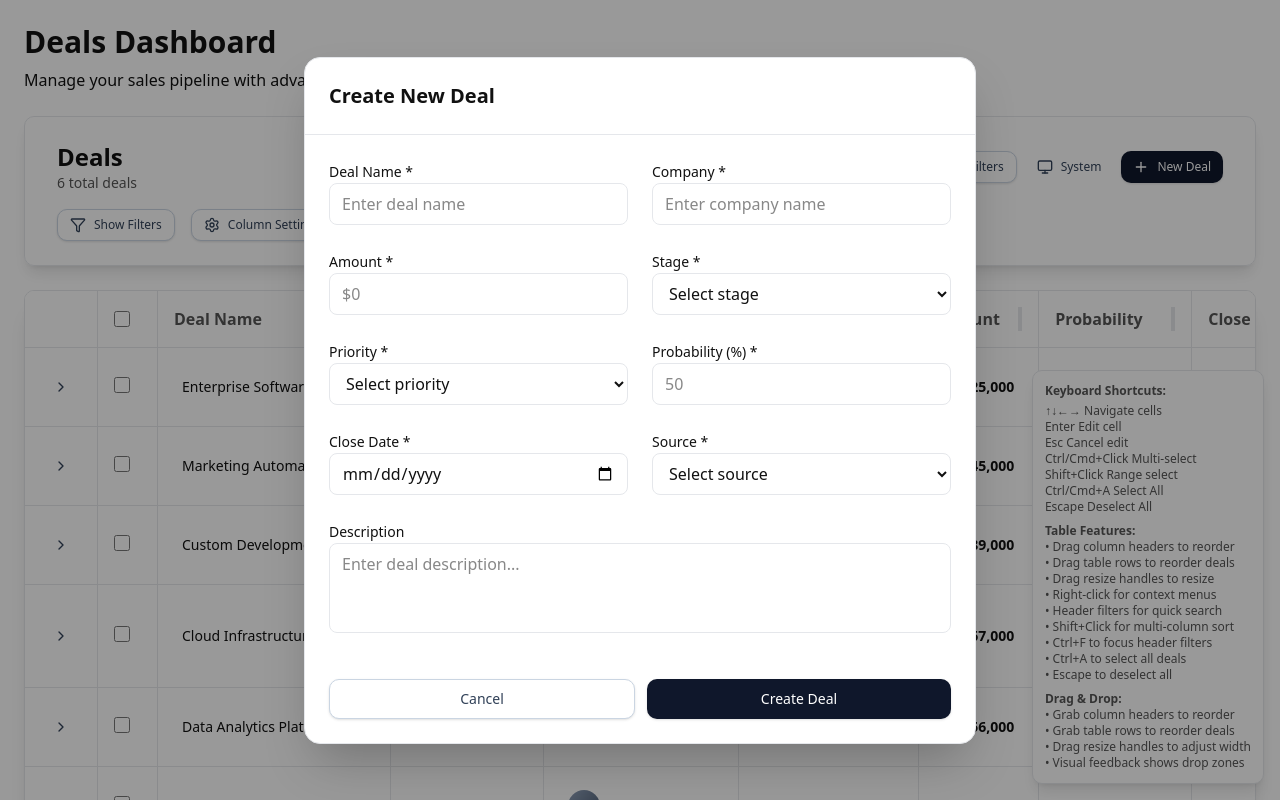
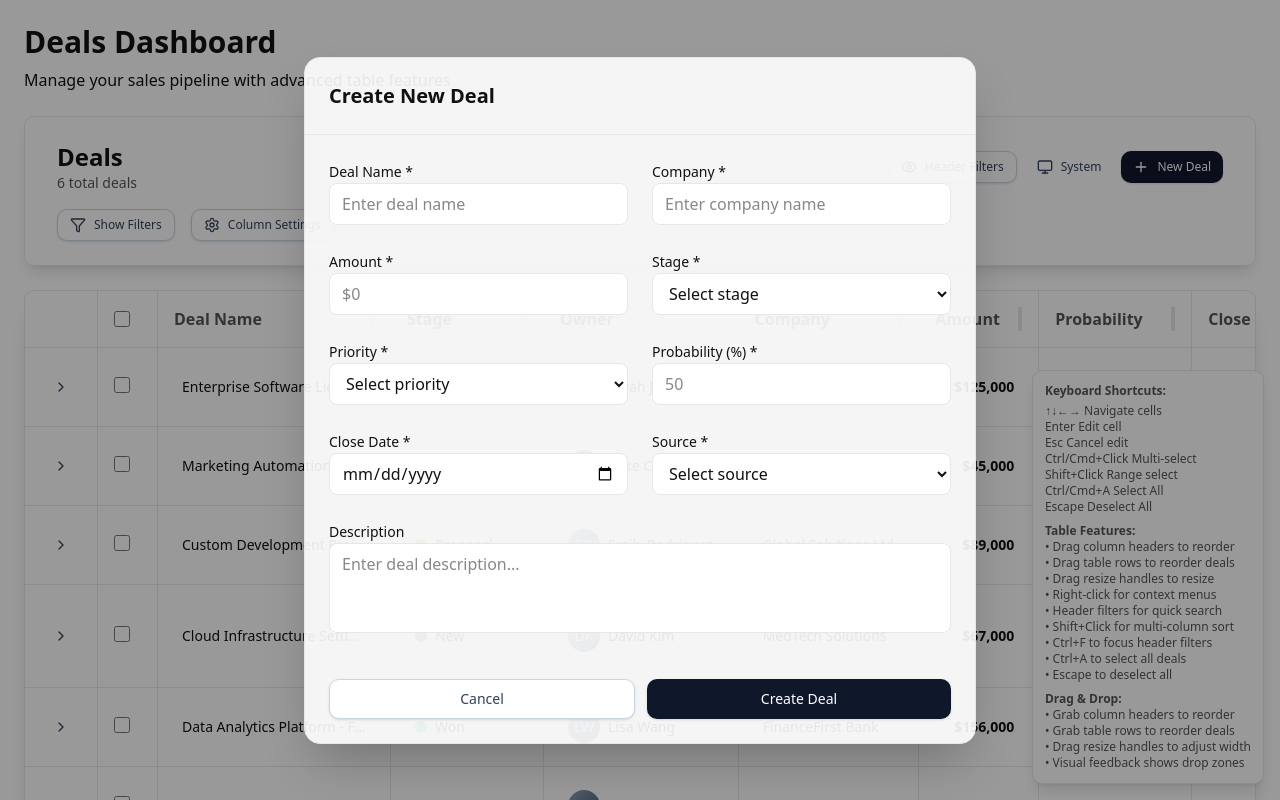
Before and after one commit to OXAYR/monday-deals-clone, a Next.js app: page / in a window 1280 px wide. Both pictures are taken after a click on the button "New Deal". Shown: the top 800 px of the page. Built offline with nearby package versions, Linux system fonts and the light colour scheme.

Commit message:
fix the dark mode

```diff
--- a/src/app/components/deals-table.tsx
+++ b/src/app/components/deals-table.tsx
@@ -1883,7 +1883,7 @@ function DealsTableCore() {
       {/* Modal for New Deal */}
       {showNewDealModal && (
         <div className="fixed inset-0 bg-black/40 dark:bg-black/70 flex items-center justify-center z-50 p-4">
-          <div className="bg-card dark:bg-slate-900 rounded-2xl shadow-2xl w-full max-w-2xl mx-4 max-h-[90vh] overflow-y-auto border border-border animate-in fade-in-0 zoom-in-95 duration-200">
+          <div className="bg-card/90  rounded-2xl shadow-2xl w-full max-w-2xl mx-4 max-h-[90vh] overflow-y-auto border border-border animate-in fade-in-0 zoom-in-95 duration-200">
             <div className="p-4 sm:p-6 border-b border-border">
               <h2 className="text-lg sm:text-xl font-bold text-foreground">
                 Create New Deal
--- a/src/app/components/deals-table/organisms/deals-table-top-bar.tsx
+++ b/src/app/components/deals-table/organisms/deals-table-top-bar.tsx
@@ -227,7 +227,7 @@ function ColumnSettingsModal({
 
   return (
     <div className="fixed inset-0 bg-black/40 dark:bg-black/70 flex items-center justify-center z-50 p-4">
-      <div className="bg-card dark:bg-slate-900 rounded-2xl shadow-2xl w-full max-w-2xl mx-4 border border-border animate-in fade-in-0 zoom-in-95 duration-200">
+      <div className="bg-card/90 rounded-2xl shadow-2xl w-full max-w-2xl mx-4 border border-border animate-in fade-in-0 zoom-in-95 duration-200">
         <div className="p-4 sm:p-6 border-b border-border">
           <div className="flex items-center justify-between">
             <h2 className="text-lg sm:text-xl font-bold text-foreground">
--- a/src/app/components/deals-table/organisms/expanded-row-details.tsx
+++ b/src/app/components/deals-table/organisms/expanded-row-details.tsx
@@ -361,7 +361,7 @@ export const ExpandedRowDetails: React.FC<ExpandedRowDetailsProps> = React.memo(
         {/* Add Activity Modal */}
         {showActivityModal && (
           <div className="fixed inset-0 bg-black/40 dark:bg-black/70 flex items-center justify-center z-50 p-4">
-            <div className="bg-card dark:bg-slate-900 rounded-2xl shadow-2xl w-full max-w-md mx-4 border border-border animate-in fade-in-0 zoom-in-95 duration-200">
+            <div className="bg-card/90 rounded-2xl shadow-2xl w-full max-w-md mx-4 border border-border animate-in fade-in-0 zoom-in-95 duration-200">
               <div className="p-4 sm:p-6 border-b border-border">
                 <div className="flex items-center justify-between">
                   <h2 className="text-lg sm:text-xl font-bold text-foreground">
```
